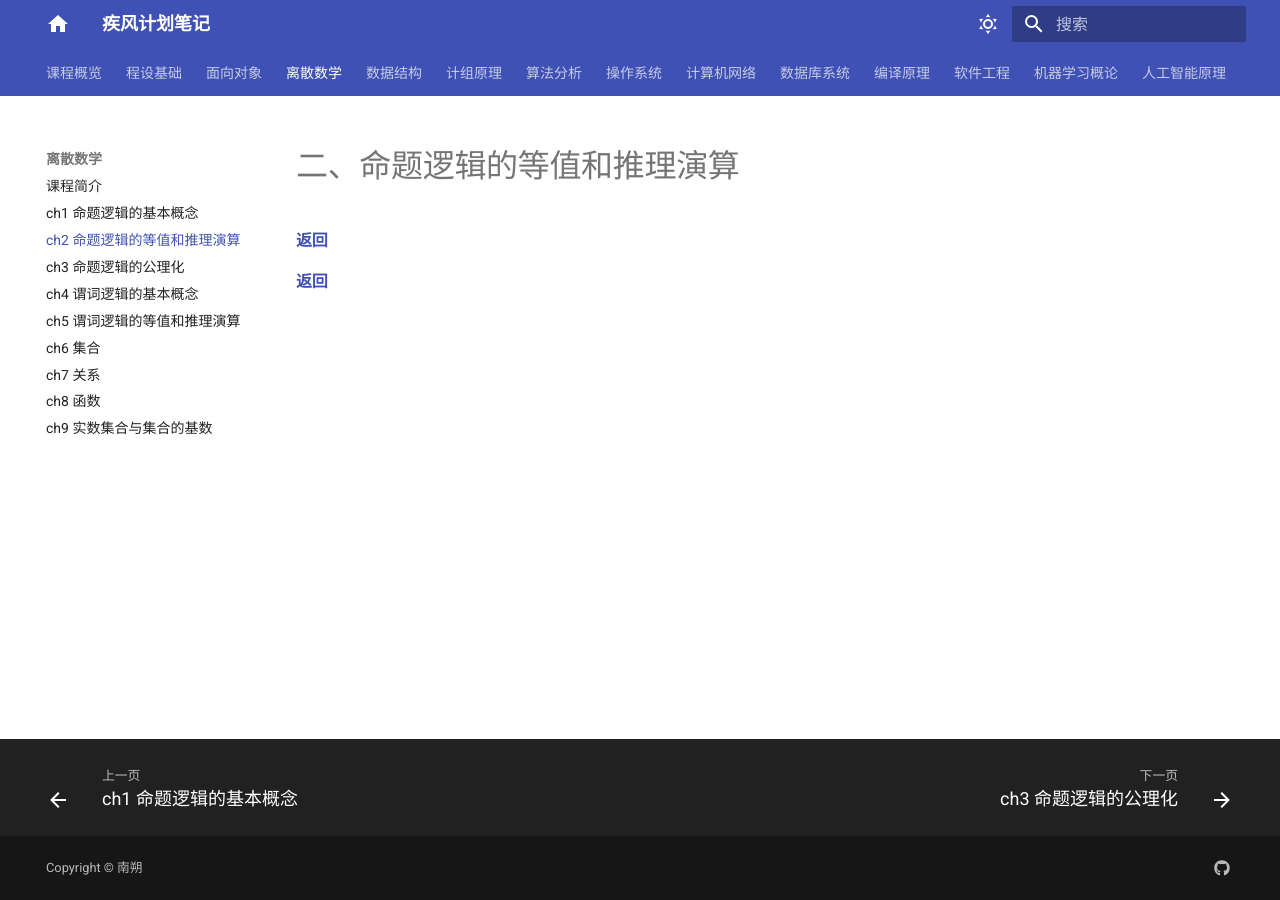
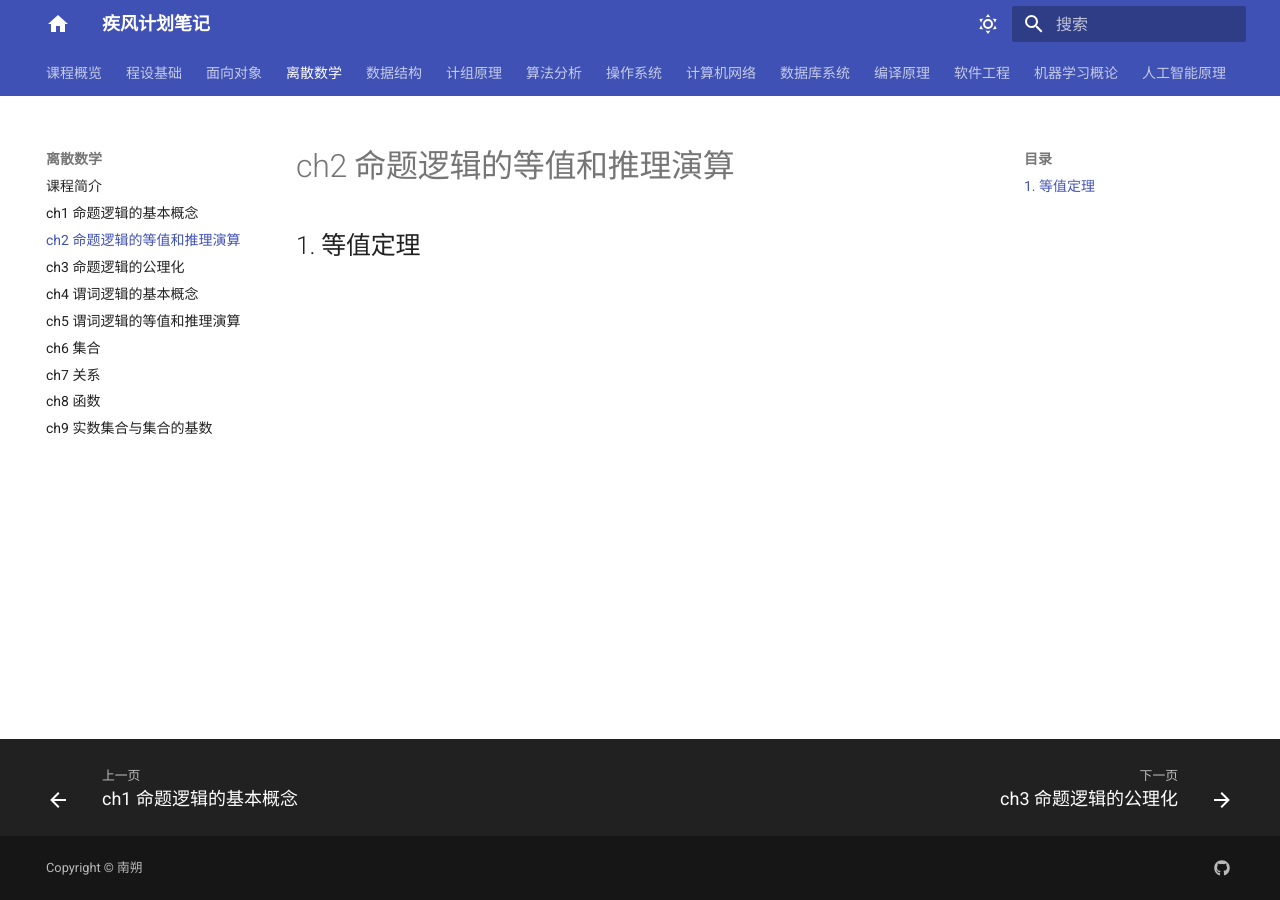
Before and after one commit to ErnestEarth/jifeng.github.io, an MkDocs documentation site: the page built from docs/Discrete_Mathematics/ch2.md, in a window 1280 px wide. Built offline with MkDocs 1.6.1 and Material for MkDocs 9.7.7, drawn with Linux system fonts in a browser that asks for light colours.

Commit message:
更新《离散数学》笔记第 1 章

```diff
--- a/docs/Discrete_Mathematics/ch2.md
+++ b/docs/Discrete_Mathematics/ch2.md
@@ -1,7 +1,3 @@
-# 二、命题逻辑的等值和推理演算
+# ch2 命题逻辑的等值和推理演算
 
-#### [返回](./index.md)
-
-
-
-#### [返回](./index.md)
+## 1. 等值定理
```
